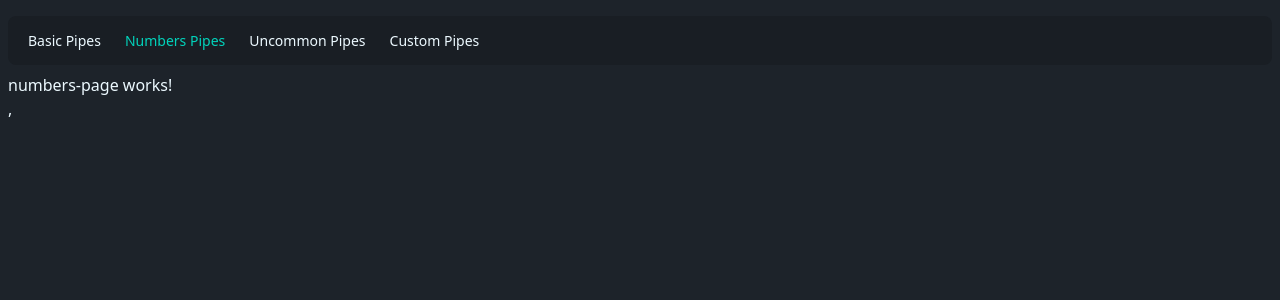
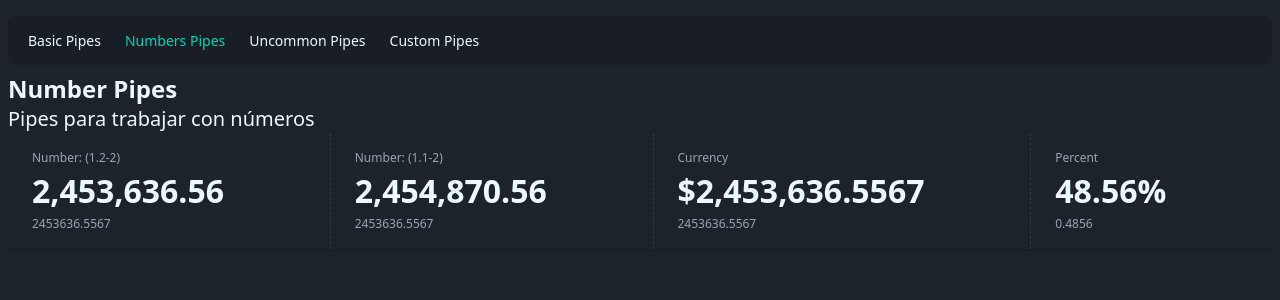
Before and after one commit to dejeloper/pipes-angular-19, an Angular app: page /numbers in a window 1280 px wide. Shown: the top 300 px of the page. Built offline with nearby package versions, Linux system fonts and the light colour scheme.

Commit message:
feat: Add numbers page with pipes and statistics display

```diff
--- a/src/app/pages/numbers-page/numbers-page.component.html
+++ b/src/app/pages/numbers-page/numbers-page.component.html
@@ -1 +1,34 @@
-<p>numbers-page works!</p>,
+<section>
+  <h1 class="text-2xl font-bold">Number Pipes</h1>
+  <h3 class="text-xl font-thin">Pipes para trabajar con números</h3>
+</section>
+
+<div class="stats shadow w-full">
+  <div class="stat">
+    <div class="stat-title">Number: (1.2-2)</div>
+    <div class="stat-value">{{ totalSelles() | number : "1.2-2" }}</div>
+    <div class="stat-desc">{{ totalSelles() }}</div>
+  </div>
+
+  <div class="stat">
+    <div class="stat-title">Number: (1.1-2)</div>
+    <div class="stat-value">{{ totalSelles() + 1234 | number : "1.1-2" }}</div>
+    <div class="stat-desc">{{ totalSelles() }}</div>
+  </div>
+
+  <div class="stat">
+    <div class="stat-title">Currency</div>
+    <div class="stat-value">
+      {{ totalSelles() | currency : "COP" : "symbol-narrow" : "1.4-4" }}
+    </div>
+    <div class="stat-desc">{{ totalSelles() }}</div>
+  </div>
+
+  <div class="stat">
+    <div class="stat-title">Percent</div>
+    <div class="stat-value">
+      {{ percent() | percent : "1.0-2" }}
+    </div>
+    <div class="stat-desc">{{ percent() }}</div>
+  </div>
+</div>
--- a/src/app/pages/numbers-page/numbers-page.component.ts
+++ b/src/app/pages/numbers-page/numbers-page.component.ts
@@ -1,8 +1,15 @@
-import {Component} from '@angular/core';
+import {CurrencyPipe, DecimalPipe, PercentPipe} from '@angular/common';
+import {Component, signal} from '@angular/core';
 
 @Component({
   selector: 'numbers-page',
-  imports: [],
+  imports: [DecimalPipe, CurrencyPipe, PercentPipe],
   templateUrl: './numbers-page.component.html',
 })
-export default class NumbersPageComponent { }
+export default class NumbersPageComponent {
+
+
+  totalSelles = signal(2453636.5567);
+  percent = signal(0.4856);
+
+}
```
